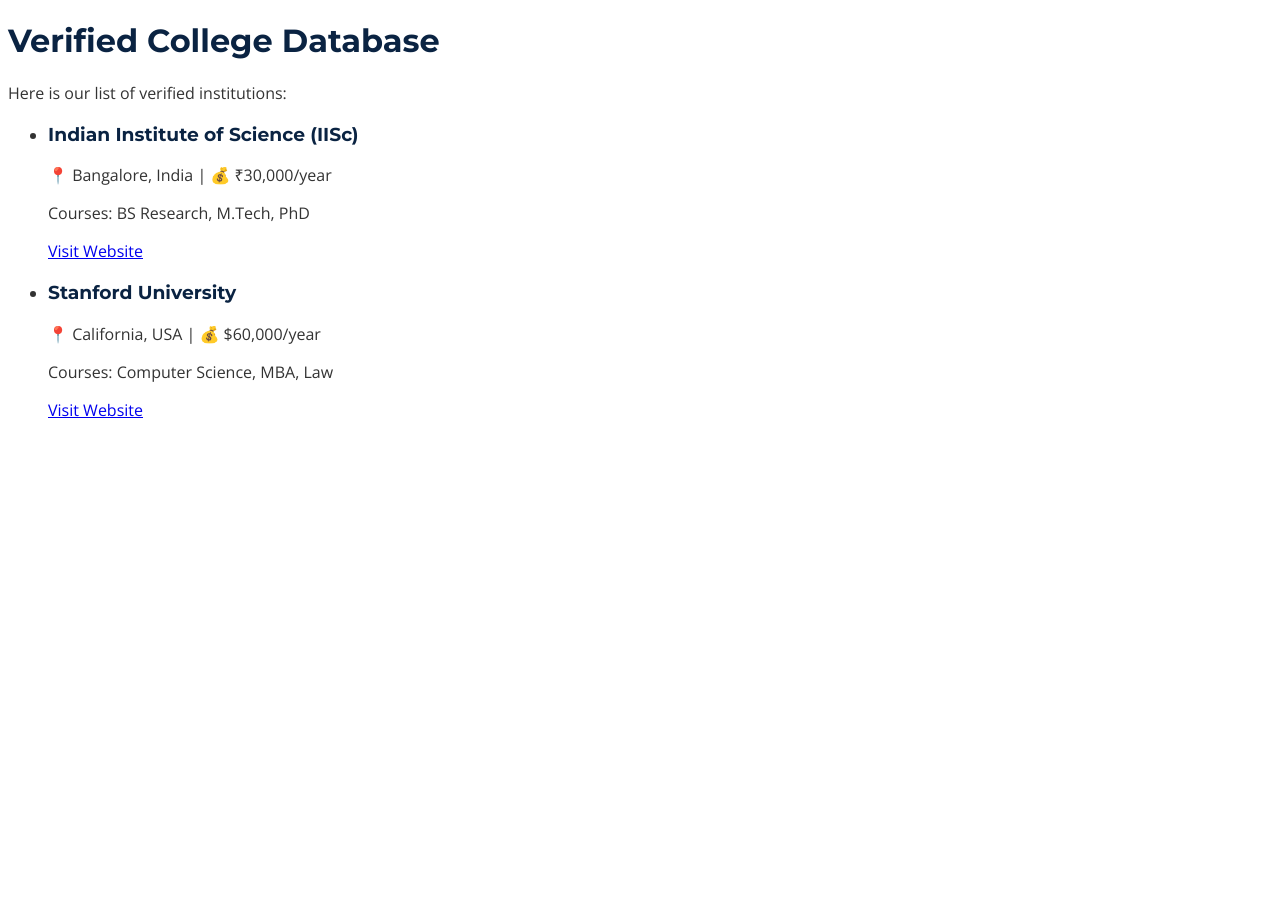
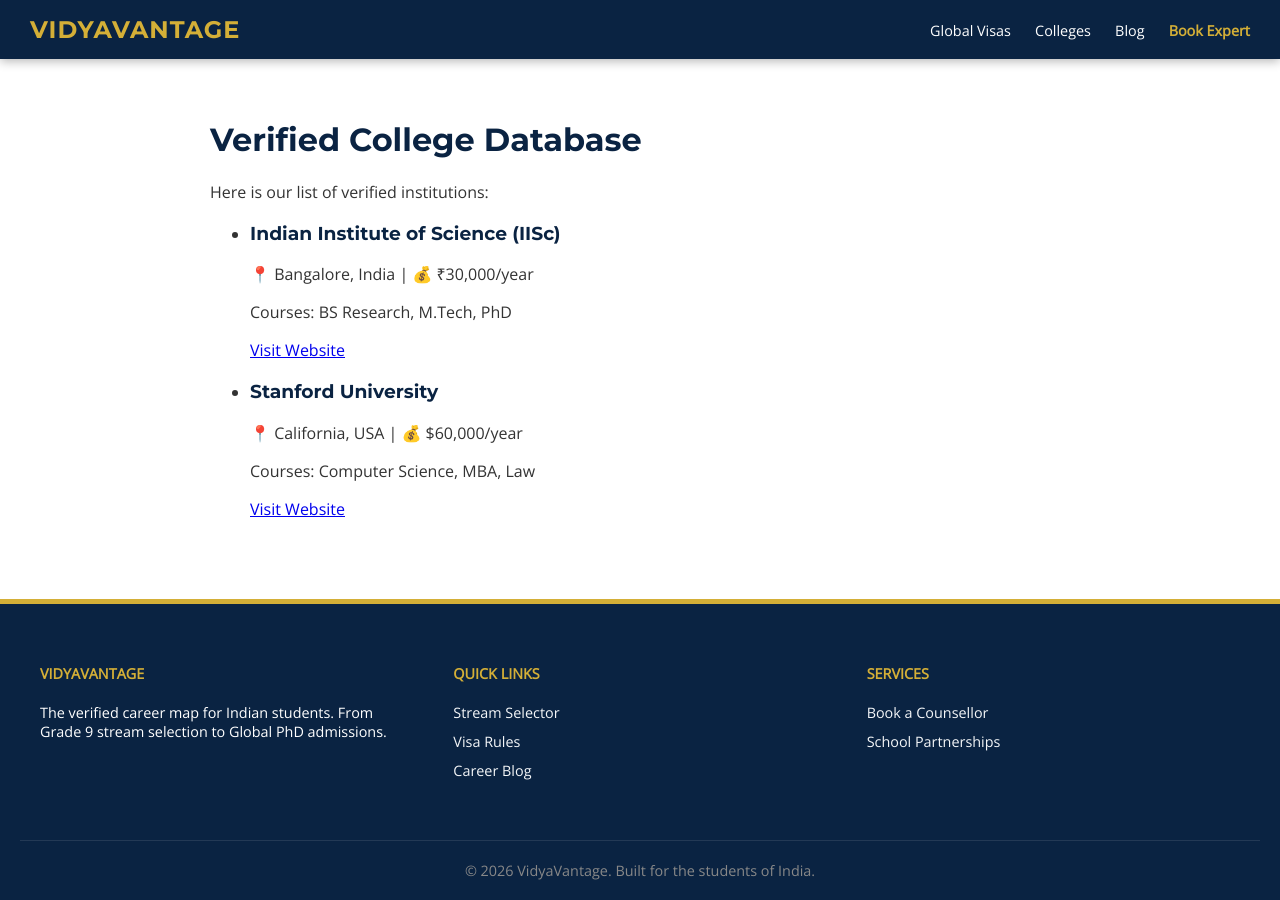
Before and after one commit to antoniovn96/vidyavantage.github.io, a Jekyll site: the page built from colleges.md, in a window 1280 px wide. Built offline with Jekyll 4.4.1, drawn with Linux system fonts in a browser that asks for light colours.

Commit message:
Update default.html

```diff
--- a/_layouts/default.html
+++ b/_layouts/default.html
@@ -8,8 +8,121 @@
     <link rel="stylesheet" href="{{ '/assets/css/style.css' | relative_url }}">
 
     {% seo %}
+
+    <style>
+      body { margin: 0; padding: 0; font-family: 'Open Sans', sans-serif; display: flex; flex-direction: column; min-height: 100vh; }
+
+      /* NAV BAR */
+      .top-nav {
+        background-color: #0A2342; /* Navy Blue */
+        padding: 15px 30px;
+        display: flex;
+        justify-content: space-between;
+        align-items: center;
+        position: sticky;
+        top: 0;
+        z-index: 1000;
+        box-shadow: 0 2px 10px rgba(0,0,0,0.3);
+      }
+      .nav-logo {
+        font-family: 'Montserrat', sans-serif;
+        font-size: 1.5rem;
+        font-weight: bold;
+        color: #D4AF37; /* Gold */
+        text-decoration: none;
+        letter-spacing: 1px;
+      }
+      .nav-links a {
+        color: white;
+        margin-left: 20px;
+        text-decoration: none;
+        font-size: 0.9rem;
+        transition: color 0.3s;
+      }
+      .nav-links a:hover { color: #D4AF37; }
+
+      /* CONTENT WRAPPER (Makes sure blog isn't too wide) */
+      .main-content {
+        flex: 1; /* Pushes footer down */
+        max-width: 900px; /* Reading width */
+        margin: 0 auto;
+        padding: 40px 20px;
+        width: 100%;
+        box-sizing: border-box;
+      }
+
+      /* FOOTER */
+      .site-footer {
+        background-color: #0A2342;
+        color: white;
+        padding: 60px 20px 20px;
+        border-top: 5px solid #D4AF37;
+        font-size: 0.9rem;
+        margin-top: auto;
+      }
+      .footer-grid {
+        display: flex;
+        flex-wrap: wrap;
+        justify-content: space-between;
+        max-width: 1200px;
+        margin: 0 auto;
+        gap: 40px;
+      }
+      .footer-col { flex: 1; min-width: 200px; }
+      .footer-heading { color: #D4AF37; font-weight: bold; margin-bottom: 20px; text-transform: uppercase; }
+      .footer-links a { display: block; color: #f4f6f8; text-decoration: none; margin-bottom: 10px; transition: color 0.3s; }
+      .footer-links a:hover { color: #D4AF37; padding-left: 5px; }
+      .copyright { text-align: center; margin-top: 50px; padding-top: 20px; border-top: 1px solid rgba(255,255,255,0.1); color: #888; }
+
+      /* Mobile Fixes */
+      @media (max-width: 768px) {
+        .nav-links { display: none; } /* Simplify for mobile */
+      }
+    </style>
   </head>
+
   <body>
-    {{ content }}
+
+    <nav class="top-nav">
+      <a href="{{ '/' | relative_url }}" class="nav-logo">VIDYAVANTAGE</a>
+      <div class="nav-links">
+        <a href="{{ '/visas/' | relative_url }}">Global Visas</a>
+        <a href="{{ '/colleges/' | relative_url }}">Colleges</a>
+        <a href="{{ '/blog/' | relative_url }}">Blog</a>
+        <a href="{{ '/book-expert/' | relative_url }}" style="color: #D4AF37; font-weight: bold;">Book Expert</a>
+      </div>
+    </nav>
+
+    <main class="main-content">
+      {{ content }}
+    </main>
+
+    <footer class="site-footer">
+      <div class="footer-grid">
+        <div class="footer-col">
+          <div class="footer-heading">VidyaVantage</div>
+          <p>The verified career map for Indian students. From Grade 9 stream selection to Global PhD admissions.</p>
+        </div>
+        <div class="footer-col">
+          <div class="footer-heading">Quick Links</div>
+          <div class="footer-links">
+            <a href="{{ '/stream-selector/' | relative_url }}">Stream Selector</a>
+            <a href="{{ '/visas/' | relative_url }}">Visa Rules</a>
+            <a href="{{ '/blog/' | relative_url }}">Career Blog</a>
+          </div>
+        </div>
+        <div class="footer-col">
+          <div class="footer-heading">Services</div>
+          <div class="footer-links">
+            <a href="{{ '/book-expert/' | relative_url }}">Book a Counsellor</a>
+            <a href="#">School Partnerships</a>
+          </div>
+        </div>
+      </div>
+      <div class="copyright">
+        © 2026 VidyaVantage. Built for the students of India.
+      </div>
+    </footer>
+
   </body>
 </html>
```
